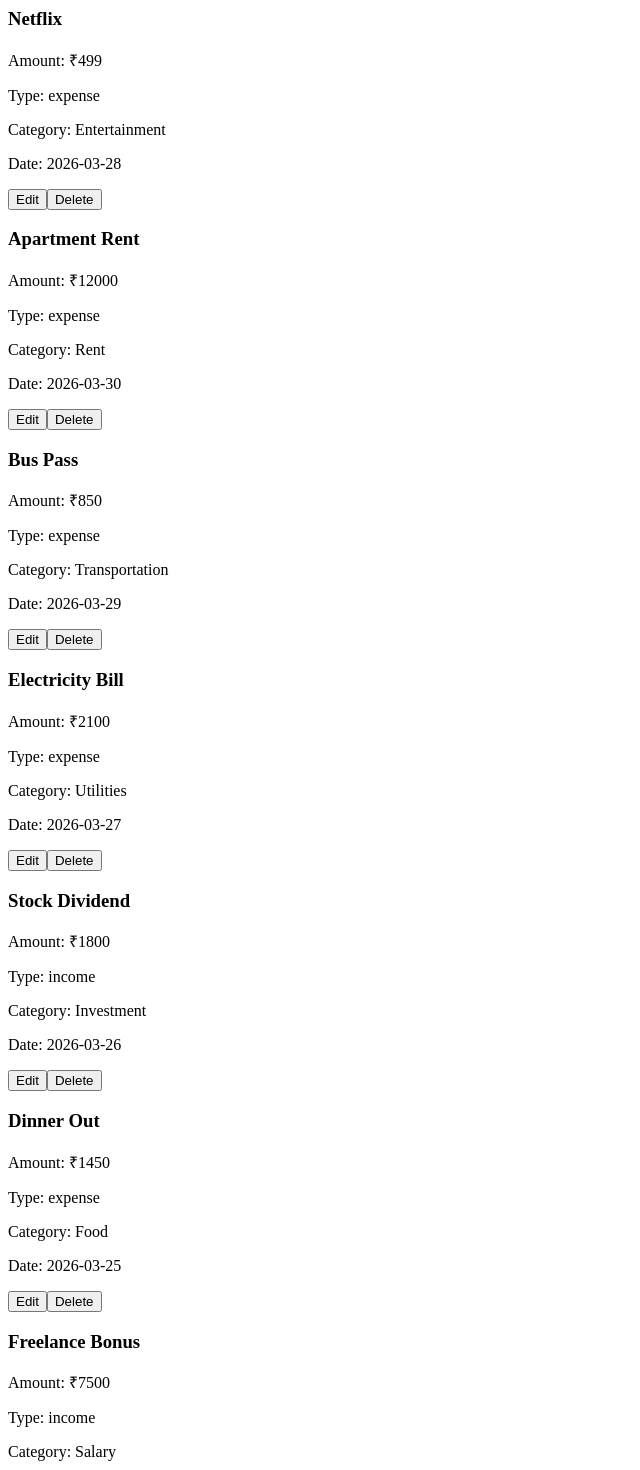
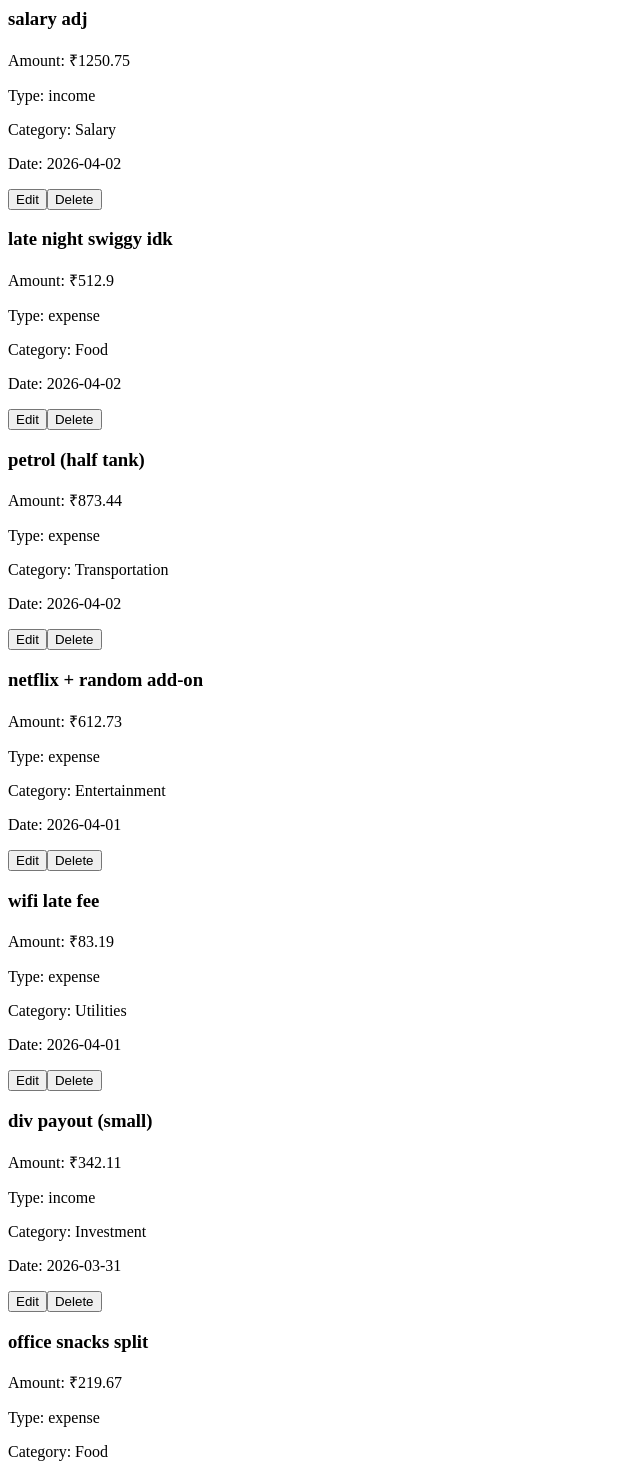
Before and after one commit to mohitagarwal11/finance-dashboard, a React app in the folder frontend/: page / in a window 1280 px wide. Shown: the part 880-2350 px from the top of the page, without its empty margins (0-640 px from the left). Built offline with nearby package versions, Linux system fonts and the light colour scheme; the HTML template or start-up script is replaced by a standard one.

Commit message:
-variable mock data for test

```diff
--- a/frontend/src/data/transactions.js
+++ b/frontend/src/data/transactions.js
@@ -1,107 +1,266 @@
-// mock data for now
 export const initialTransactions = [
   {
-    id: "txn_1",
-    title: "Groceries",
-    amount: 1200,
+    id: "txn_138",
+    title: "chai + biscuit",
+    amount: 37.5,
     type: "expense",
     category: "Food",
+    date: "2026-04-03",
+  },
+  {
+    id: "txn_139",
+    title: "uber auto??",
+    amount: 178.23,
+    type: "expense",
+    category: "Transportation",
+    date: "2026-04-03",
+  },
+  {
+    id: "txn_140",
+    title: "salary adj",
+    amount: 1250.75,
+    type: "income",
+    category: "Salary",
+    date: "2026-04-02",
+  },
+  {
+    id: "txn_141",
+    title: "late night swiggy idk",
+    amount: 512.9,
+    type: "expense",
+    category: "Food",
+    date: "2026-04-02",
+  },
+  {
+    id: "txn_142",
+    title: "petrol (half tank)",
+    amount: 873.44,
+    type: "expense",
+    category: "Transportation",
+    date: "2026-04-02",
+  },
+  {
+    id: "txn_143",
+    title: "netflix + random add-on",
+    amount: 612.73,
+    type: "expense",
+    category: "Entertainment",
     date: "2026-04-01",
   },
   {
-    id: "txn_2",
-    title: "Salary",
-    amount: 30000,
-    type: "income",
-    category: "Salary",
+    id: "txn_144",
+    title: "wifi late fee",
+    amount: 83.19,
+    type: "expense",
+    category: "Utilities",
     date: "2026-04-01",
   },
   {
-    id: "txn_3",
-    title: "Netflix",
-    amount: 499,
+    id: "txn_145",
+    title: "div payout (small)",
+    amount: 342.11,
+    type: "income",
+    category: "Investment",
+    date: "2026-03-31",
+  },
+  {
+    id: "txn_146",
+    title: "office snacks split",
+    amount: 219.67,
     type: "expense",
-    category: "Entertainment",
+    category: "Food",
+    date: "2026-03-31",
+  },
+  {
+    id: "txn_147",
+    title: "cab surge??",
+    amount: 441.92,
+    type: "expense",
+    category: "Transportation",
+    date: "2026-03-30",
+  },
+  {
+    id: "txn_148",
+    title: "electricity adj",
+    amount: 312.58,
+    type: "expense",
+    category: "Utilities",
+    date: "2026-03-30",
+  },
+  {
+    id: "txn_149",
+    title: "mf partial redeem",
+    amount: 2150.33,
+    type: "income",
+    category: "Investment",
+    date: "2026-03-29",
+  },
+  {
+    id: "txn_150",
+    title: "burger + fries + tax",
+    amount: 389.47,
+    type: "expense",
+    category: "Food",
+    date: "2026-03-29",
+  },
+  {
+    id: "txn_151",
+    title: "random ola ride",
+    amount: 263.88,
+    type: "expense",
+    category: "Transportation",
     date: "2026-03-28",
   },
   {
-    id: "txn_4",
-    title: "Apartment Rent",
-    amount: 12000,
+    id: "txn_152",
+    title: "youtube premium??",
+    amount: 189.0,
     type: "expense",
-    category: "Rent",
-    date: "2026-03-30",
+    category: "Entertainment",
+    date: "2026-03-27",
   },
   {
-    id: "txn_5",
-    title: "Bus Pass",
-    amount: 850,
-    type: "expense",
-    category: "Transportation",
-    date: "2026-03-29",
-  },
-  {
-    id: "txn_6",
-    title: "Electricity Bill",
-    amount: 2100,
+    id: "txn_153",
+    title: "water tanker",
+    amount: 721.36,
     type: "expense",
     category: "Utilities",
     date: "2026-03-27",
   },
   {
-    id: "txn_7",
-    title: "Stock Dividend",
-    amount: 1800,
+    id: "txn_154",
+    title: "bonus leftover?",
+    amount: 980.91,
     type: "income",
-    category: "Investment",
+    category: "Salary",
     date: "2026-03-26",
   },
   {
-    id: "txn_8",
-    title: "Dinner Out",
-    amount: 1450,
+    id: "txn_155",
+    title: "mess bill",
+    amount: 1325.6,
     type: "expense",
     category: "Food",
+    date: "2026-03-26",
+  },
+  {
+    id: "txn_156",
+    title: "bus random topup",
+    amount: 120.0,
+    type: "expense",
+    category: "Transportation",
     date: "2026-03-25",
   },
   {
-    id: "txn_9",
-    title: "Freelance Bonus",
-    amount: 7500,
-    type: "income",
-    category: "Salary",
+    id: "txn_157",
+    title: "spotify family share",
+    amount: 59.83,
+    type: "expense",
+    category: "Entertainment",
+    date: "2026-03-25",
+  },
+  {
+    id: "txn_158",
+    title: "gas cylinder diff amt",
+    amount: 1187.27,
+    type: "expense",
+    category: "Utilities",
     date: "2026-03-24",
   },
   {
-    id: "txn_10",
-    title: "Movie Tickets",
-    amount: 600,
+    id: "txn_159",
+    title: "dividend tiny",
+    amount: 74.22,
+    type: "income",
+    category: "Investment",
+    date: "2026-03-24",
+  },
+  {
+    id: "txn_160",
+    title: "canteen tea 2x",
+    amount: 24.0,
+    type: "expense",
+    category: "Food",
+    date: "2026-03-23",
+  },
+  {
+    id: "txn_161",
+    title: "rapido ride late",
+    amount: 97.51,
+    type: "expense",
+    category: "Transportation",
+    date: "2026-03-23",
+  },
+  {
+    id: "txn_162",
+    title: "movie snacks overpriced",
+    amount: 420.69,
     type: "expense",
     category: "Entertainment",
     date: "2026-03-22",
   },
   {
-    id: "txn_11",
-    title: "Cab Ride",
-    amount: 320,
+    id: "txn_163",
+    title: "power bill rounding",
+    amount: 2033.13,
     type: "expense",
-    category: "Transportation",
+    category: "Utilities",
     date: "2026-03-21",
   },
   {
-    id: "txn_12",
-    title: "Water Bill",
-    amount: 900,
+    id: "txn_164",
+    title: "sip extra??",
+    amount: 1750.0,
     type: "expense",
-    category: "Utilities",
+    category: "Investment",
     date: "2026-03-20",
   },
   {
-    id: "txn_13",
-    title: "Mutual Fund SIP Return",
-    amount: 2600,
+    id: "txn_165",
+    title: "zomato weird order",
+    amount: 611.08,
+    type: "expense",
+    category: "Food",
+    date: "2026-03-20",
+  },
+  {
+    id: "txn_166",
+    title: "fuel small refill",
+    amount: 402.55,
+    type: "expense",
+    category: "Transportation",
+    date: "2026-03-19",
+  },
+  {
+    id: "txn_167",
+    title: "game pass idk why",
+    amount: 349.99,
+    type: "expense",
+    category: "Entertainment",
+    date: "2026-03-18",
+  },
+  {
+    id: "txn_168",
+    title: "water bill adj",
+    amount: 111.11,
+    type: "expense",
+    category: "Utilities",
+    date: "2026-03-17",
+  },
+  {
+    id: "txn_169",
+    title: "stock profit partial",
+    amount: 3010.44,
     type: "income",
     category: "Investment",
-    date: "2026-03-18",
+    date: "2026-03-16",
+  },
+  {
+    id: "txn_170",
+    title: "breakfast random",
+    amount: 93.7,
+    type: "expense",
+    category: "Food",
+    date: "2026-03-16",
   },
 ];
```
